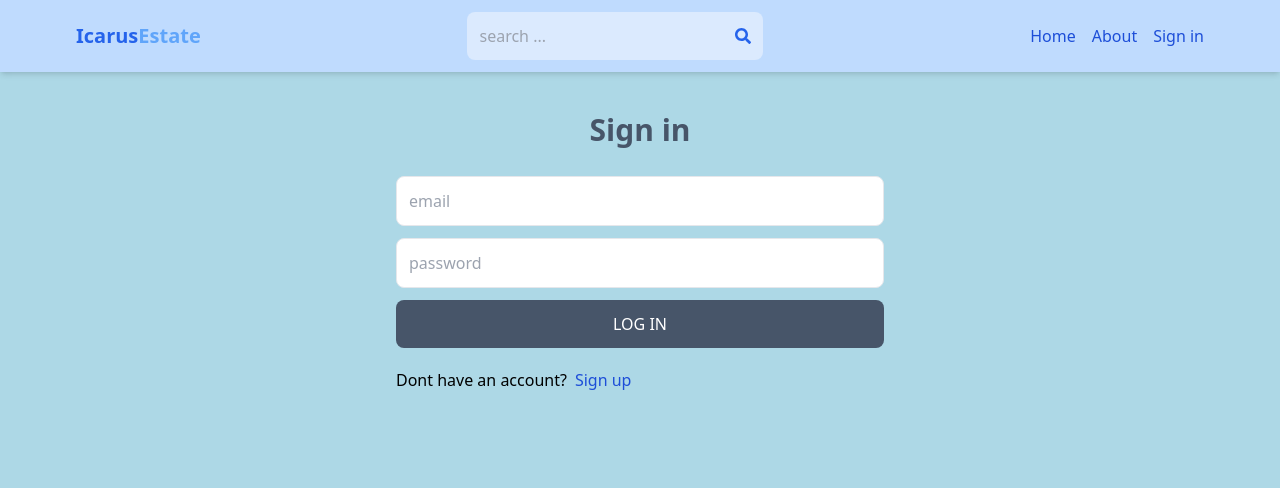
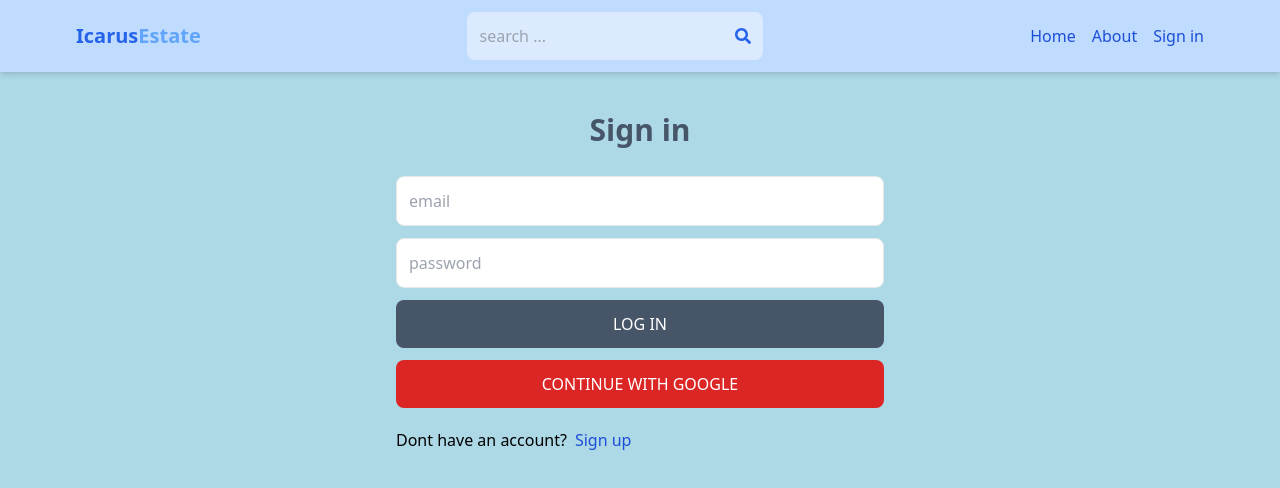
Before and after one commit to Icarz/icarus_estate, a React (Vite) app in the folder client/: page /sign_in in a window 1280 px wide. Shown: the top 488 px of the page. Built offline with nearby package versions, Linux system fonts and the light colour scheme; no server answers.

Commit message:
working on google_auth

```diff
--- a/client/package.json
+++ b/client/package.json
@@ -11,6 +11,7 @@
   },
   "dependencies": {
     "@reduxjs/toolkit": "^2.3.0",
+    "firebase": "^11.0.2",
     "react": "^18.3.1",
     "react-dom": "^18.3.1",
     "react-icons": "^5.3.0",
--- /dev/null
+++ b/client/src/components/Oauth.jsx
@@ -0,0 +1,46 @@
+import { GoogleAuthProvider, getAuth, signInWithPopup } from "firebase/auth"; // Use the correct Firebase package
+import { app } from "../fireBase"; // Ensure the path to your firebase config is correct
+
+const Oauth = () => {
+  const handleGoogleClick = async () => {
+    try {
+      // Create a new Google Auth Provider instance
+      const provider = new GoogleAuthProvider();
+
+      // Initialize the auth object using your Firebase app
+      const auth = getAuth(app);
+
+      // Call signInWithPopup with auth and provider
+      const result = await signInWithPopup(auth, provider);
+
+      const res = await fetch("api/auth/google", {
+        method: "POST",
+        headers: {
+          "content-type": "application/json",
+        },
+        body: JSON.stringify({
+          name: result.user.displayName,
+          email: result.user.email,
+          photo: result.user.photoURL,
+        }),
+      });
+
+      // Log the result for debugging
+      console.log("Google Sign-In Success:", result);
+    } catch (error) {
+      console.error("Could not connect to Google:", error);
+    }
+  };
+
+  return (
+    <button
+      onClick={handleGoogleClick}
+      type="button"
+      className="bg-red-600 text-white p-3 rounded-lg hover:opacity-80"
+    >
+      CONTINUE WITH GOOGLE
+    </button>
+  );
+};
+
+export default Oauth;
--- /dev/null
+++ b/client/src/fireBase.js
@@ -0,0 +1,17 @@
+// Import the functions you need from the SDKs you need
+import { initializeApp } from "firebase/app";
+// TODO: Add SDKs for Firebase products that you want to use
+// https://firebase.google.com/docs/web/setup#available-libraries
+
+// Your web app's Firebase configuration
+const firebaseConfig = {
+  apiKey: import.meta.env.VITE_FIREBASE_API_KEY,
+  authDomain: "icarus-estate.firebaseapp.com",
+  projectId: "icarus-estate",
+  storageBucket: "icarus-estate.firebasestorage.app",
+  messagingSenderId: "308606806740",
+  appId: "1:308606806740:web:95f128c10c4563518a2941",
+};
+
+// Initialize Firebase
+export const app = initializeApp(firebaseConfig);
--- a/client/src/pages/SignIn.jsx
+++ b/client/src/pages/SignIn.jsx
@@ -6,6 +6,7 @@ import {
   signInSuccess,
   signInFailure,
 } from "../redux/user/userSlice";
+import Oauth from "../components/Oauth";
 const SignIn = () => {
   const [formData, setFormData] = useState({});
   const { loading, error } = useSelector((state) => state.user);
@@ -70,6 +71,7 @@ const SignIn = () => {
         >
           {loading ? "loading please wait ..." : "LOG IN"}
         </button>
+        <Oauth/>
       </form>
       {/* Use error state here */}
       {error && <p className="text-red-600 mt-3 text-center">{error}</p>}
--- a/client/src/pages/SignUp.jsx
+++ b/client/src/pages/SignUp.jsx
@@ -1,5 +1,6 @@
 import { useState } from "react";
 import { Link, useNavigate } from "react-router-dom";
+import Oauth from "../components/Oauth";
 
 const SignUp = () => {
   const [formData, setFormData] = useState({});
@@ -73,6 +74,7 @@ const SignUp = () => {
         >
           {loading ? "loading please wait ..." : "Sign Up"}
         </button>
+        <Oauth />
       </form>
       {/* Use error state here */}
       {error && <p className="text-red-600 mt-3 text-center">{error}</p>}
```
Also changed, not shown: 1 other file (tests, documents, lock files or other folders).
